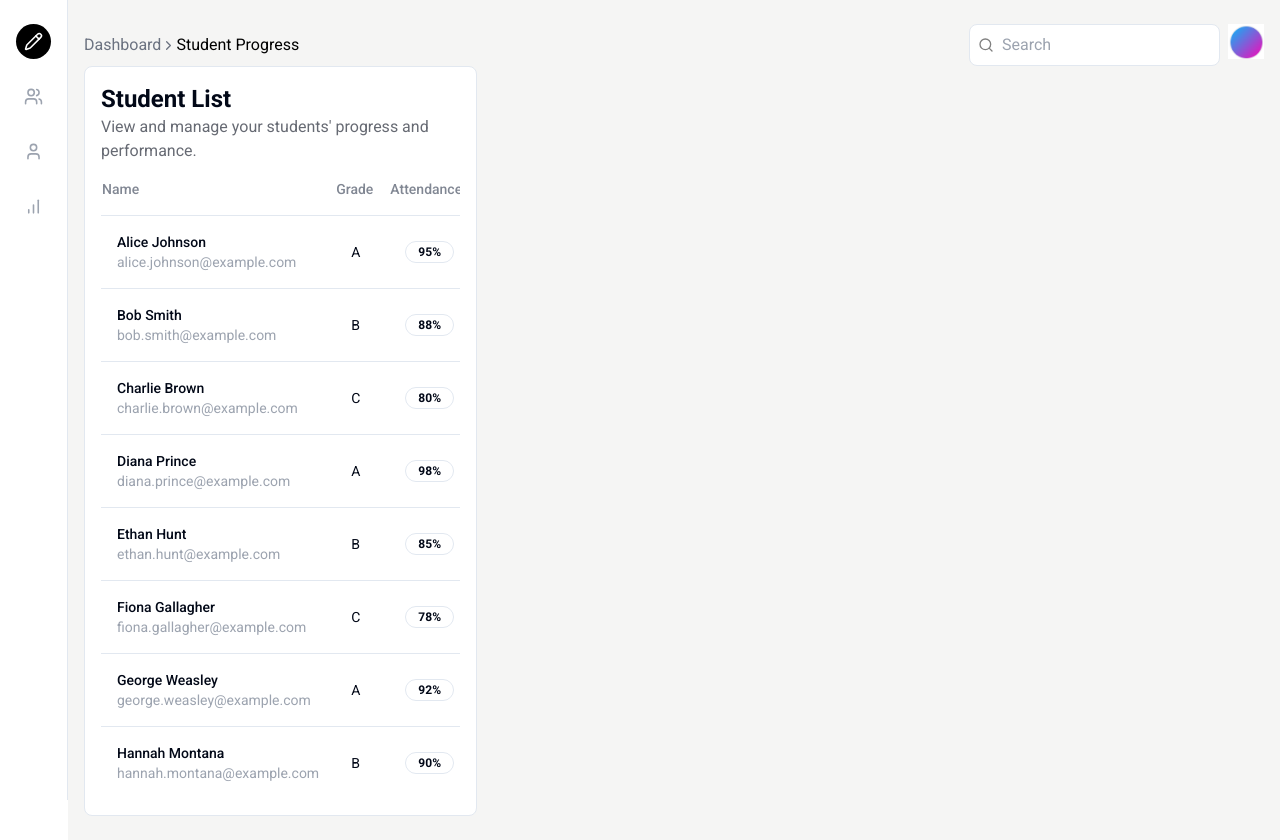
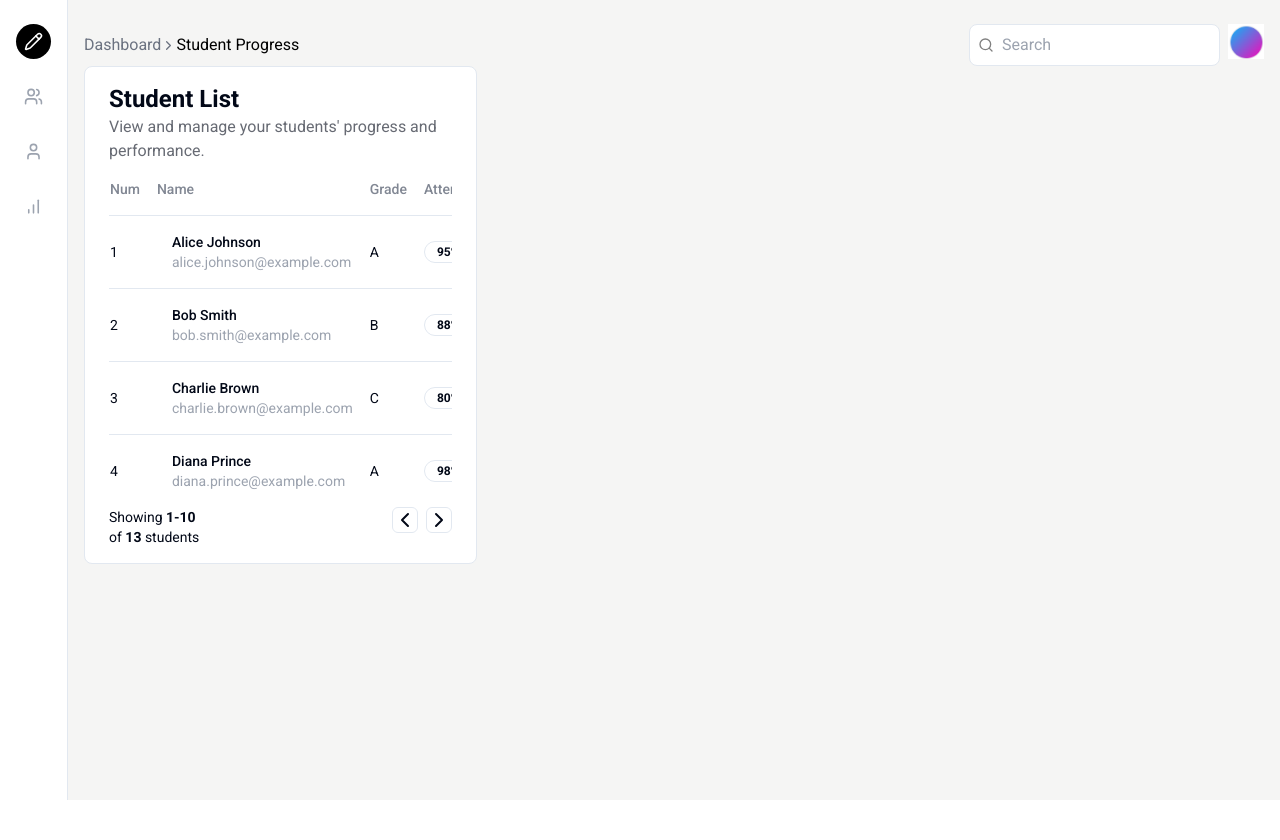
Before and after one commit to Mbungai-Francesco/atlas-project, a React (Vite) app in the folder client/: page / in a window 1280 px wide. After the commit the page ends 800 px from the top, so only its background shows below. Built offline with nearby package versions, Linux system fonts and the light colour scheme.

Commit message:
Student progress done

```diff
--- a/client/src/components/studProgress/studList.tsx
+++ b/client/src/components/studProgress/studList.tsx
@@ -1,6 +1,8 @@
+import { useState } from "react";
 import StudListItem from "./studListItem";
-
-interface StudListProps {
+import { ChevronLeft, ChevronRight } from "lucide-react";
+interface StudListItemProps {
+	number: number;
 	name: string;
 	email: string;
 	grade: string;
@@ -9,78 +11,153 @@ interface StudListProps {
 }
 
 function StudList() {
-	const students: StudListProps[] = [
+	const limit : number = 4
+	const students: StudListItemProps[] = [
 		{
+			number: 1,
 			name: "Alice Johnson",
 			email: "alice.johnson@example.com",
 			grade: "A",
 			attendance: 95,
-			performance: 90,
+			performance: 90
 		},
 		{
+			number: 2,
 			name: "Bob Smith",
 			email: "bob.smith@example.com",
 			grade: "B",
 			attendance: 88,
-			performance: 85,
+			performance: 85
 		},
 		{
+			number: 3,
 			name: "Charlie Brown",
 			email: "charlie.brown@example.com",
 			grade: "C",
 			attendance: 80,
-			performance: 75,
+			performance: 75
 		},
 		{
+			number: 4,
 			name: "Diana Prince",
 			email: "diana.prince@example.com",
 			grade: "A",
 			attendance: 98,
-			performance: 92,
+			performance: 100
 		},
 		{
+			number: 5,
 			name: "Ethan Hunt",
 			email: "ethan.hunt@example.com",
 			grade: "B",
 			attendance: 85,
-			performance: 80,
+			performance: 80
 		},
 		{
+			number: 6,
 			name: "Fiona Gallagher",
 			email: "fiona.gallagher@example.com",
 			grade: "C",
 			attendance: 78,
-			performance: 70,
+			performance: 70
 		},
 		{
+			number: 7,
 			name: "George Weasley",
 			email: "george.weasley@example.com",
 			grade: "A",
 			attendance: 92,
-			performance: 88,
+			performance: 88
 		},
 		{
+			number: 8,
 			name: "Hannah Montana",
 			email: "hannah.montana@example.com",
 			grade: "B",
 			attendance: 90,
-			performance: 85,
+			performance: 85
 		},
+		{
+			number: 9,
+			name: "Ivy Green",
+			email: "ivy.green@example.com",
+			grade: "A",
+			attendance: 96,
+			performance: 91
+		},
+		{
+			number: 10,
+			name: "Jack Sparrow",
+			email: "jack.sparrow@example.com",
+			grade: "B",
+			attendance: 87,
+			performance: 82
+		},
+		{
+			number: 11,
+			name: "Karen Black",
+			email: "karen.black@example.com",
+			grade: "C",
+			attendance: 79,
+			performance: 74
+		},
+		{
+			number: 12,
+			name: "Liam Neeson",
+			email: "liam.neeson@example.com",
+			grade: "A",
+			attendance: 94,
+			performance: 89
+		},
+		{
+			number: 13,
+			name: "Mia Wallace",
+			email: "mia.wallace@example.com",
+			grade: "B",
+			attendance: 86,
+			performance: 83
+		}
 	];
+	const [studs, setStuds] = useState<StudListItemProps[]>(students.slice(0, limit));
+	const [studNums, setStudNums] = useState<number>(students.length);
+	const [start, setStart] = useState<number>(0);
+	const [end, setEnd] = useState<number>(4);
+	const front = () => {
+		if(end < studNums){
+			const left : number = start + limit
+			const right : number = end + limit
+			setStart(left);
+			setEnd(right);
+			setStuds(students.slice(left, right))
+		}
+	}
+	const back =()=>{
+		if(end > limit){
+			end > studNums ? setEnd(end) : setEnd(end - limit)
+			const left = start - limit
+			const right = end - limit
+			setStart(left);
+			setEnd(right);
+			setStuds(students.slice(left, right))
+		}
+	}
+
 	return (
 		<>
 			<div className="w-full overflow-x-scroll">
 				<table className="">
-					<tr className=" text-left font-light text-gray-500 opacity-85 text-sm ">
+					<tr className=" text-left font-light text-gray-500 opacity-85 text-sm hover:bg-gray-100">
+						<th className="font-medium pr-4 py-4">Num</th>
 						<th className="font-medium pr-4 py-4">Name</th>
 						<th className="font-medium pr-4 py-4">Grade</th>
 						<th className="font-medium pr-4 py-4">Attendance</th>
 						<th className="font-medium pr-4 py-4">Performance</th>
 					</tr>
-					{students.map((student) => {
+					{studs.map((student) => {
 						return (
-							<tr className="border-t text-sm">
+							<tr className="border-t text-sm hover:bg-gray-100" key={student.number}>
 								<StudListItem
+									number={student.number}
 									name={student.name}
 									email={student.email}
 									grade={student.grade}
@@ -92,6 +169,18 @@ function StudList() {
 					})}
 				</table>
 			</div>
+			<div className="flex text-sm justify-between">
+				<p>
+					Showing
+					<span className="font-semibold"> 1-10</span>
+					<br /> of
+					<span className="font-semibold"> {studNums}</span> students
+				</p>
+				<div>
+					<button onClick={back} className="border rounded-md"><ChevronLeft/></button>
+					<button onClick={front}  className="border rounded-md ml-2"><ChevronRight/></button>
+				</div>
+			</div>
 		</>
 	);
 }
--- a/client/src/components/studProgress/studListItem.tsx
+++ b/client/src/components/studProgress/studListItem.tsx
@@ -1,29 +1,41 @@
-interface StudListProps {
-  name: string,
-  email: string,
-  grade: string,
-  attendance: number,
-  performance: number
-
+interface StudListItemProps {
+	number: number;
+	name: string;
+	email: string;
+	grade: string;
+	attendance: number;
+	performance: number;
 }
 
-function StudListItem( stud: StudListProps) {
+function StudListItem(stud: StudListItemProps) {
+  const performance : string = `${stud.performance/100 * 3}rem`;
+
 	return (
 		<>
+			<td>
+				<p>{stud.number}</p>
+			</td>
 			<td className="p-4">
 				<p className="font-medium">{stud.name}</p>
 				<p className="text-gray-400">{stud.email}</p>
 			</td>
-      <td className="p-4">{stud.grade}</td>
-      <td className="p-4">
-        <p className="border w-fit py-0 px-3 rounded-full text-[0.86em]  font-semibold">{stud.attendance}%</p>
+			<td className="py-4">{stud.grade}</td>
+			<td className="py-4">
+				<p className="border w-fit py-0 px-3 rounded-full text-[0.86em]  font-semibold">
+					{stud.attendance}%
+				</p>
 			</td>
-      <td className="p-4">
-        <div className="w-8 h-full bg-black"></div>
+			<td className="py-4">
+				<div className="flex items-center">
+					<div className="w-12 rounded-full h-[1em] bg-gray-300 mr-3">
+            <div className="h-inherit bg-black rounded-full"
+            style={{width: performance}}></div>
+          </div>
 					<p>{stud.performance}%</p>
+				</div>
 			</td>
 		</>
-  )
+	);
 }
 
 export default StudListItem;
--- a/client/src/components/ui/card.tsx
+++ b/client/src/components/ui/card.tsx
@@ -5,7 +5,7 @@ interface CardProps {
 function Card({children}: CardProps) {
 	return (
 		<>
-			<div className="border p-4 bg-white rounded-lg">
+			<div className="border py-4 p-6 bg-white rounded-lg min-h-96">
         {children}
       </div>
 		</>
--- a/client/src/pages/students.tsx
+++ b/client/src/pages/students.tsx
@@ -8,6 +8,7 @@ interface StudentProps {
 
 const Student = ({ sub }: StudentProps) => {
 	sub("Student Progress");
+
 	return (
 		<>
 			<div className="grid grid-cols-3">
--- a/client/tailwind.config.js
+++ b/client/tailwind.config.js
@@ -74,6 +74,9 @@ module.exports = {
       fontFamily: {
         roboto: ["Roboto", "sans-serif"],
       },
+      height: {
+        'inherit': 'inherit',
+      },
     },
   },
   plugins: [require("tailwindcss-animate")],
```
Lines whose indentation alone changed are shown as unchanged.
